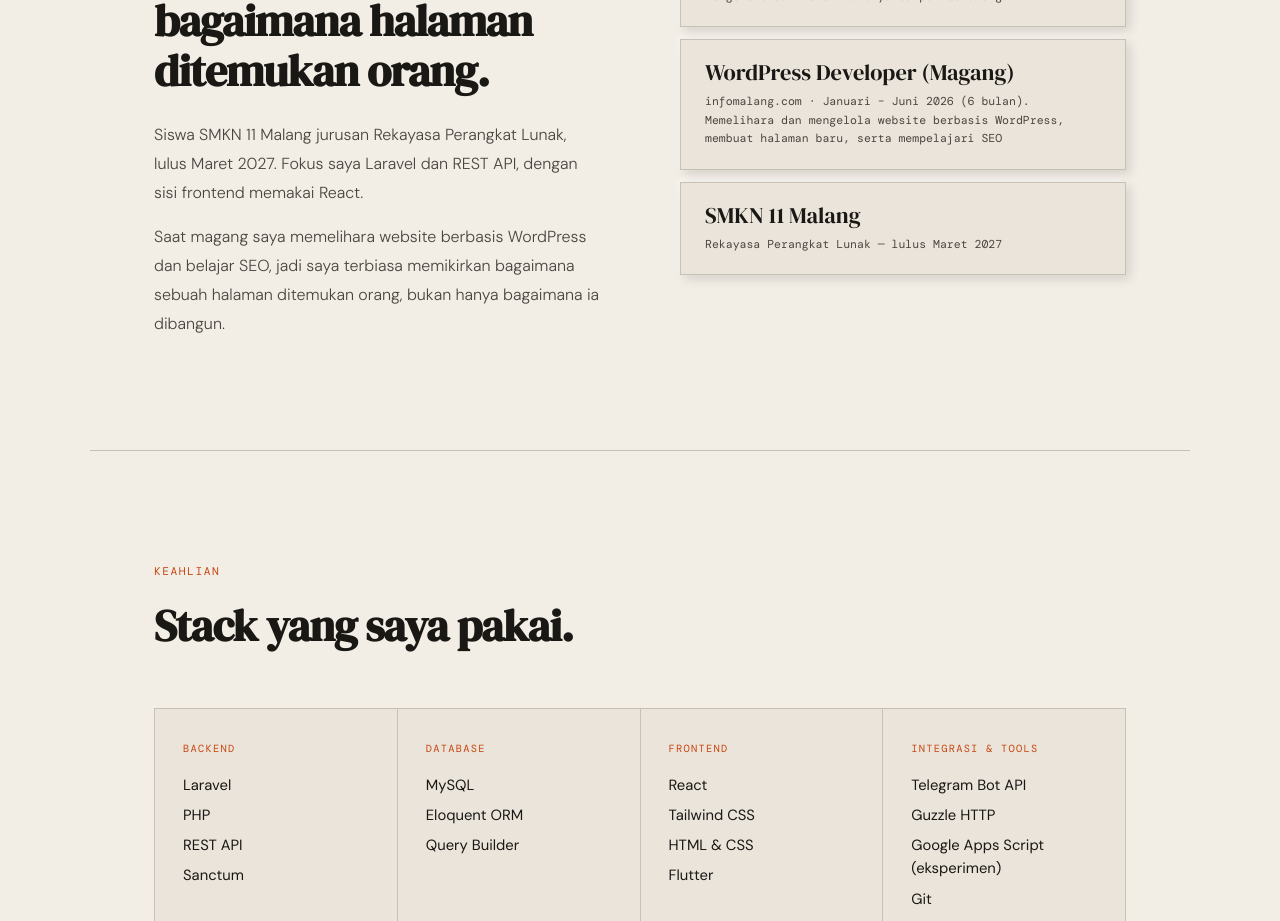
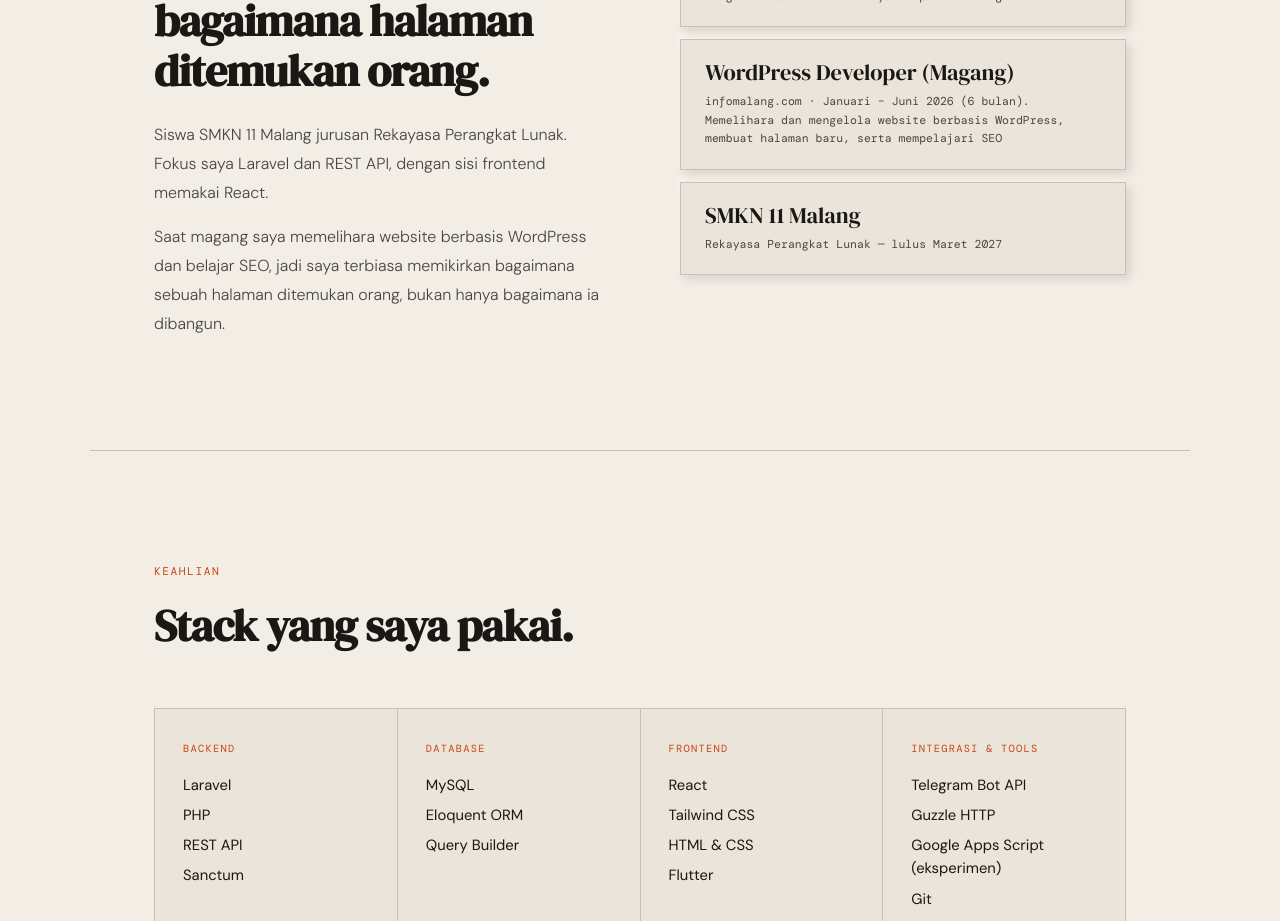
Before and after one commit to ahnafrm-src/portofolio, a plain HTML site: page index.html in a window 1280 px wide. Shown: the part 2760-3681 px from the top of the page. Drawn offline with nearby package versions, Linux system fonts and the light colour scheme.

Commit message:
Update about text in index.html
Removed the graduation date from the about text.

```diff
--- a/index.html
+++ b/index.html
@@ -230,7 +230,7 @@
     <div class="about-left reveal">
       <p class="section-label">Tentang & Pengalaman</p>
       <h2 class="section-title">Dari API sampai tampilan, dan bagaimana halaman ditemukan orang.</h2>
-      <p class="about-text">Siswa SMKN 11 Malang jurusan Rekayasa Perangkat Lunak, lulus Maret 2027. Fokus saya Laravel dan REST API, dengan sisi frontend memakai React.</p>
+      <p class="about-text">Siswa SMKN 11 Malang jurusan Rekayasa Perangkat Lunak. Fokus saya Laravel dan REST API, dengan sisi frontend memakai React.</p>
       <p class="about-text">Saat magang saya memelihara website berbasis WordPress dan belajar SEO, jadi saya terbiasa memikirkan bagaimana sebuah halaman ditemukan orang, bukan hanya bagaimana ia dibangun.</p>
     </div>
     <div class="about-right reveal">
```
